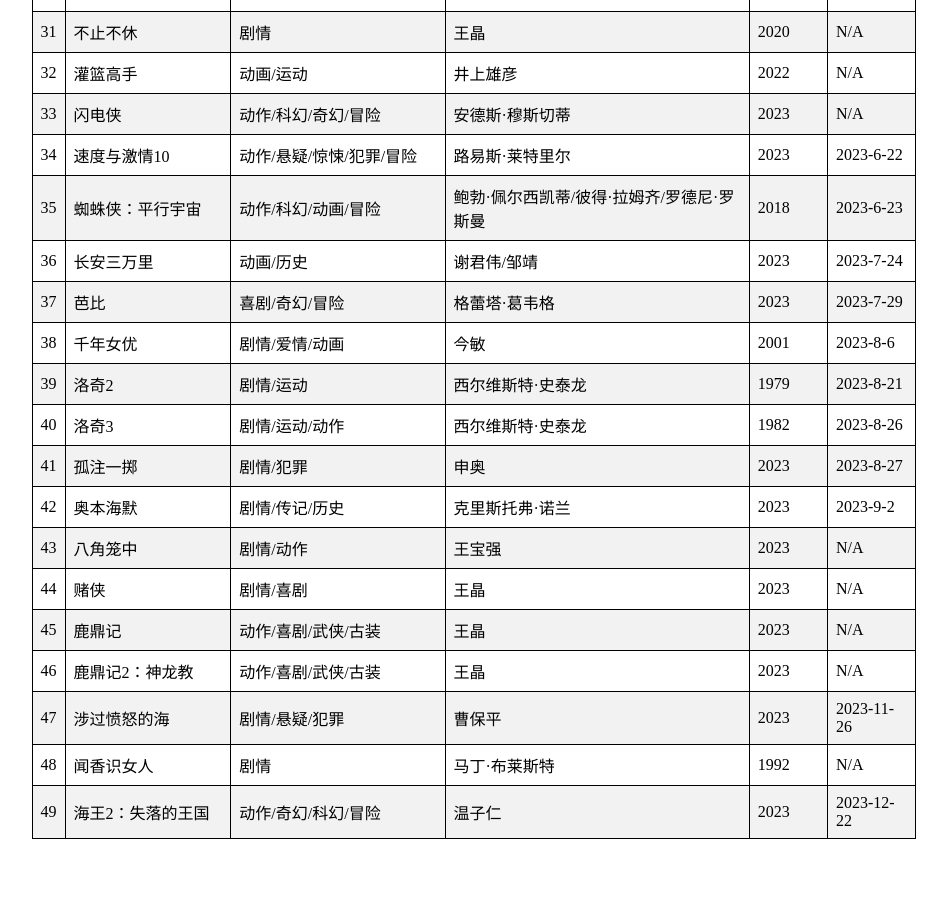
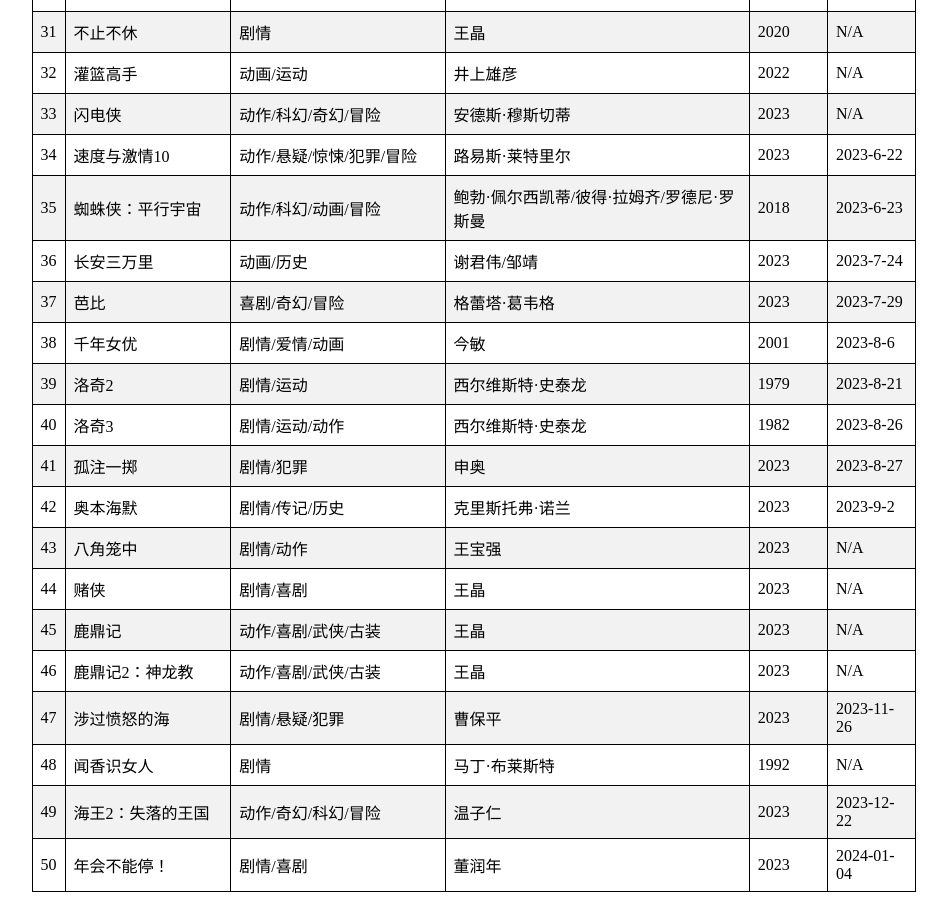
Before and after one commit to lccccc1024/lccccc1024.github.io, a Jekyll site: the page _posts/2023-8-10-光影.html, which Jekyll copies as it is, in a window 1280 px wide and 900 px high, scrolled down 1525 px. Shown: the whole window, without its empty margins (166-1113 px from the left). Built offline with Jekyll 4.4.1, drawn with Linux system fonts in a browser that asks for light colours; before the commit the page ends 2372 px from its top, so only the background shows below that.

Commit message:
Update 2023-8-10-光影.html

```diff
--- a/_posts/2023-8-10-光影.html
+++ b/_posts/2023-8-10-光影.html
@@ -443,6 +443,14 @@
         <td>2023</td>
         <td>2023-12-22</td>
     </tr>
+    <tr>
+        <td>50</td>
+        <td>年会不能停！</td>
+        <td>剧情/喜剧</td>
+        <td>董润年</td>
+        <td>2023</td>
+        <td>2024-01-04</td>
+    </tr>
 </table>
 
 </body>
```
